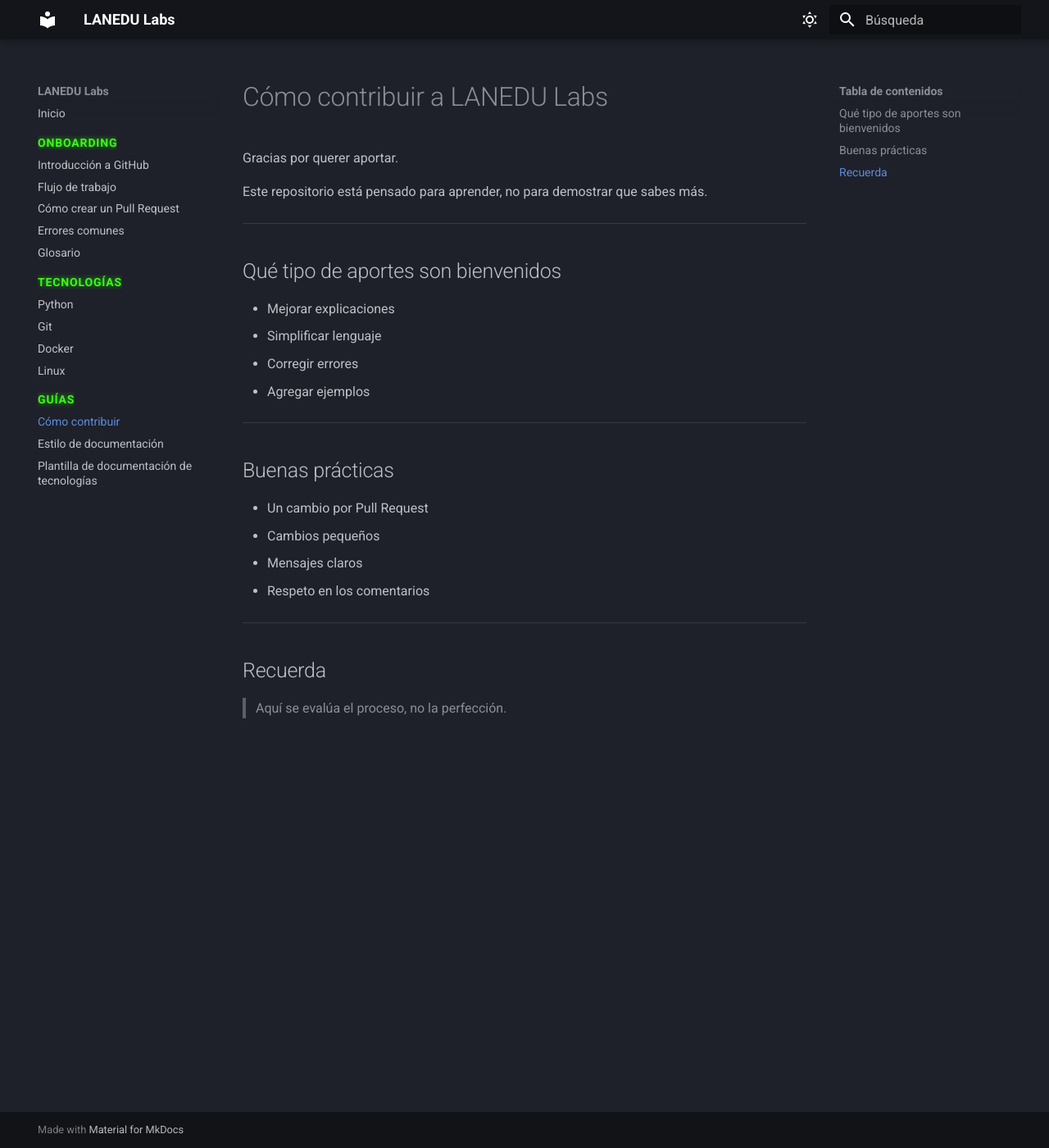
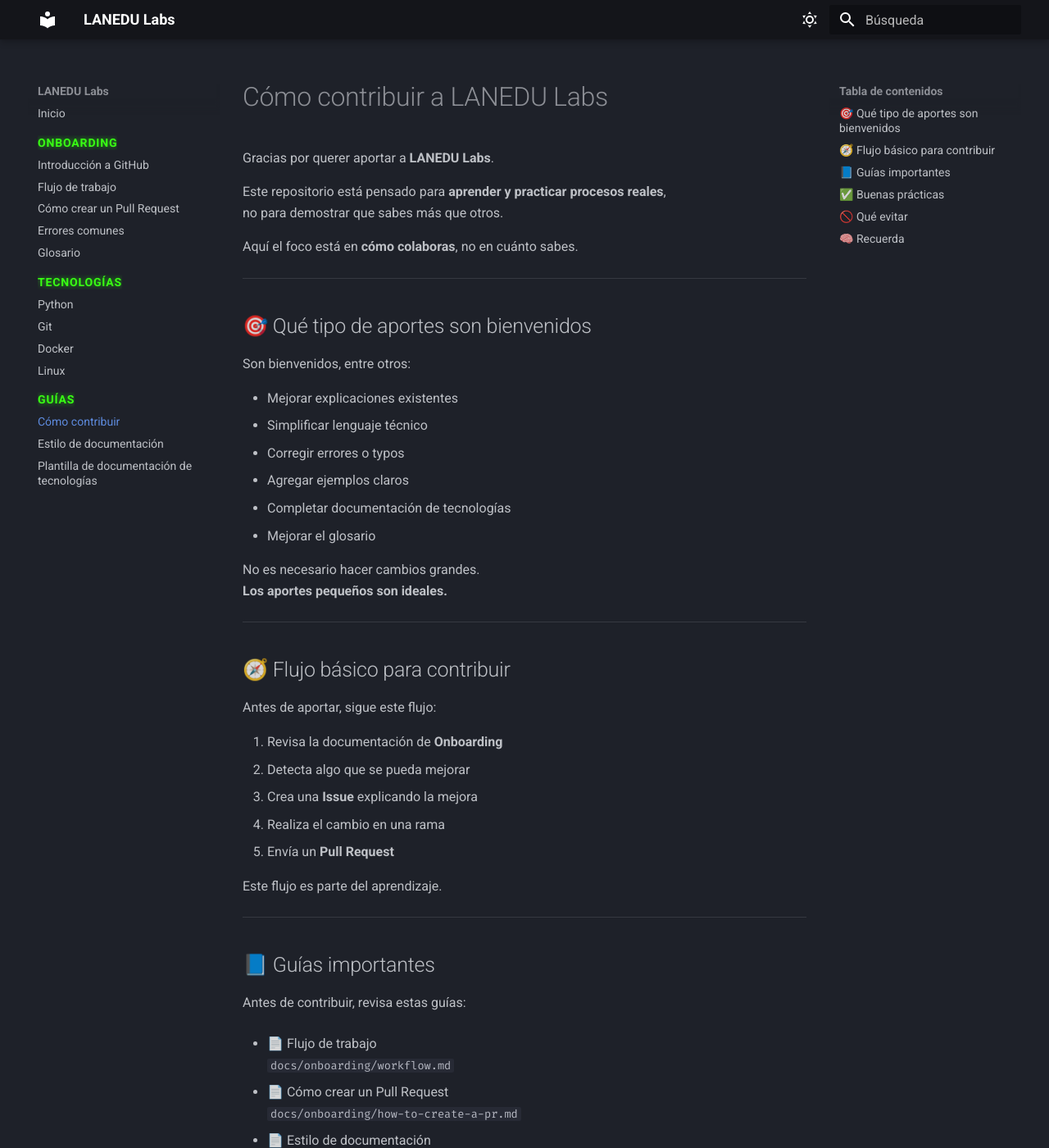
Before and after one commit to lanedu-org/LANEDU-Labs, an MkDocs documentation site: the page built from docs/guias/como-contribuir.md, in a window 1280 px wide and 1400 px high. Shown: the whole window at 82% size. Built offline with MkDocs 1.6.1 and Material for MkDocs 9.7.7, drawn with Linux system fonts in a browser that asks for light colours; some of the changed text lies outside the part shown.

Commit message:
fix: agragando plantilla guias/plantilla-documentacion-tecnologias.m

```diff
--- a/docs/guias/como-contribuir.md
+++ b/docs/guias/como-contribuir.md
@@ -1,30 +1,82 @@
 # Cómo contribuir a LANEDU Labs
 
-Gracias por querer aportar.
+Gracias por querer aportar a **LANEDU Labs**.
 
-Este repositorio está pensado para aprender,
-no para demostrar que sabes más.
+Este repositorio está pensado para **aprender y practicar procesos reales**,
+no para demostrar que sabes más que otros.
+
+Aquí el foco está en **cómo colaboras**, no en cuánto sabes.
 
 ---
 
-## Qué tipo de aportes son bienvenidos
+## 🎯 Qué tipo de aportes son bienvenidos
 
-- Mejorar explicaciones
-- Simplificar lenguaje
-- Corregir errores
-- Agregar ejemplos
+Son bienvenidos, entre otros:
+
+- Mejorar explicaciones existentes
+- Simplificar lenguaje técnico
+- Corregir errores o typos
+- Agregar ejemplos claros
+- Completar documentación de tecnologías
+- Mejorar el glosario
+
+No es necesario hacer cambios grandes.
+**Los aportes pequeños son ideales.**
 
 ---
 
-## Buenas prácticas
+## 🧭 Flujo básico para contribuir
 
-- Un cambio por Pull Request
-- Cambios pequeños
-- Mensajes claros
-- Respeto en los comentarios
+Antes de aportar, sigue este flujo:
+
+1. Revisa la documentación de **Onboarding**
+2. Detecta algo que se pueda mejorar
+3. Crea una **Issue** explicando la mejora
+4. Realiza el cambio en una rama
+5. Envía un **Pull Request**
+
+Este flujo es parte del aprendizaje.
 
 ---
 
-## Recuerda
+## 📘 Guías importantes
 
-> Aquí se evalúa el proceso, no la perfección.
+Antes de contribuir, revisa estas guías:
+
+- 📄 Flujo de trabajo
+  `docs/onboarding/workflow.md`
+
+- 📄 Cómo crear un Pull Request
+  `docs/onboarding/how-to-create-a-pr.md`
+
+- 📄 Estilo de documentación
+  `docs/guias/estilo-documentacion.md`
+
+- 📄 Plantilla de documentación de tecnologías
+  `docs/guias/plantilla-documentacion-tecnologias.md`
+
+---
+
+## ✅ Buenas prácticas
+
+- Un cambio por Pull Request
+- Cambios pequeños y enfocados
+- Mensajes de commit claros
+- Respeto en Issues y PRs
+- Preguntar antes de asumir
+
+---
+
+## 🚫 Qué evitar
+
+- Trabajar directamente sobre `main`
+- Abrir PRs sin Issue previa
+- Mezclar varios temas en un mismo PR
+- Cambios grandes sin discusión
+
+---
+
+## 🧠 Recuerda
+
+> Aquí se evalúa el **proceso**, no la perfección.
+> Aprender a colaborar es el objetivo principal.
```
Also changed, not shown: docs/guias/estilo-documentacion.md (+85 -7 lines).
